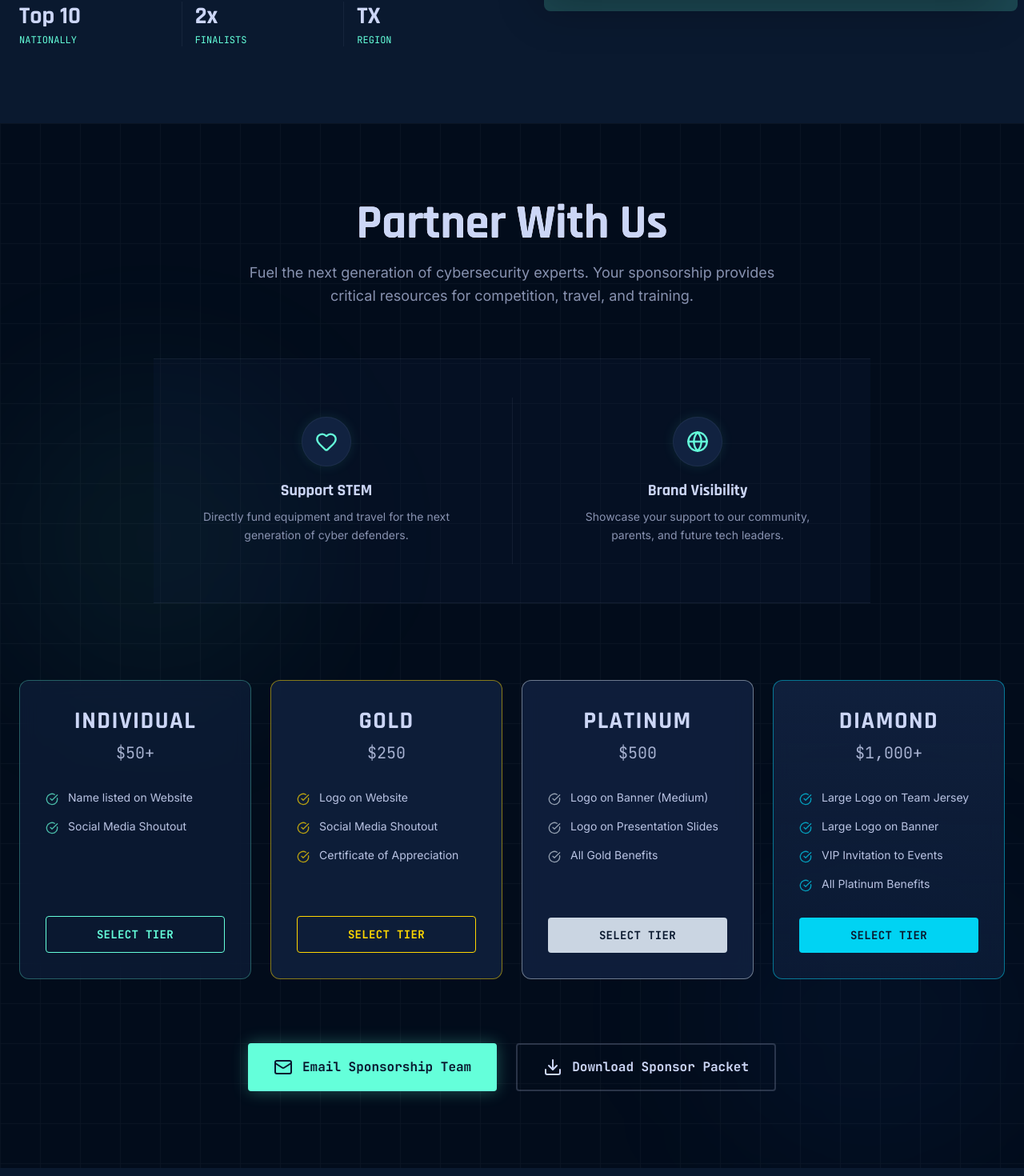
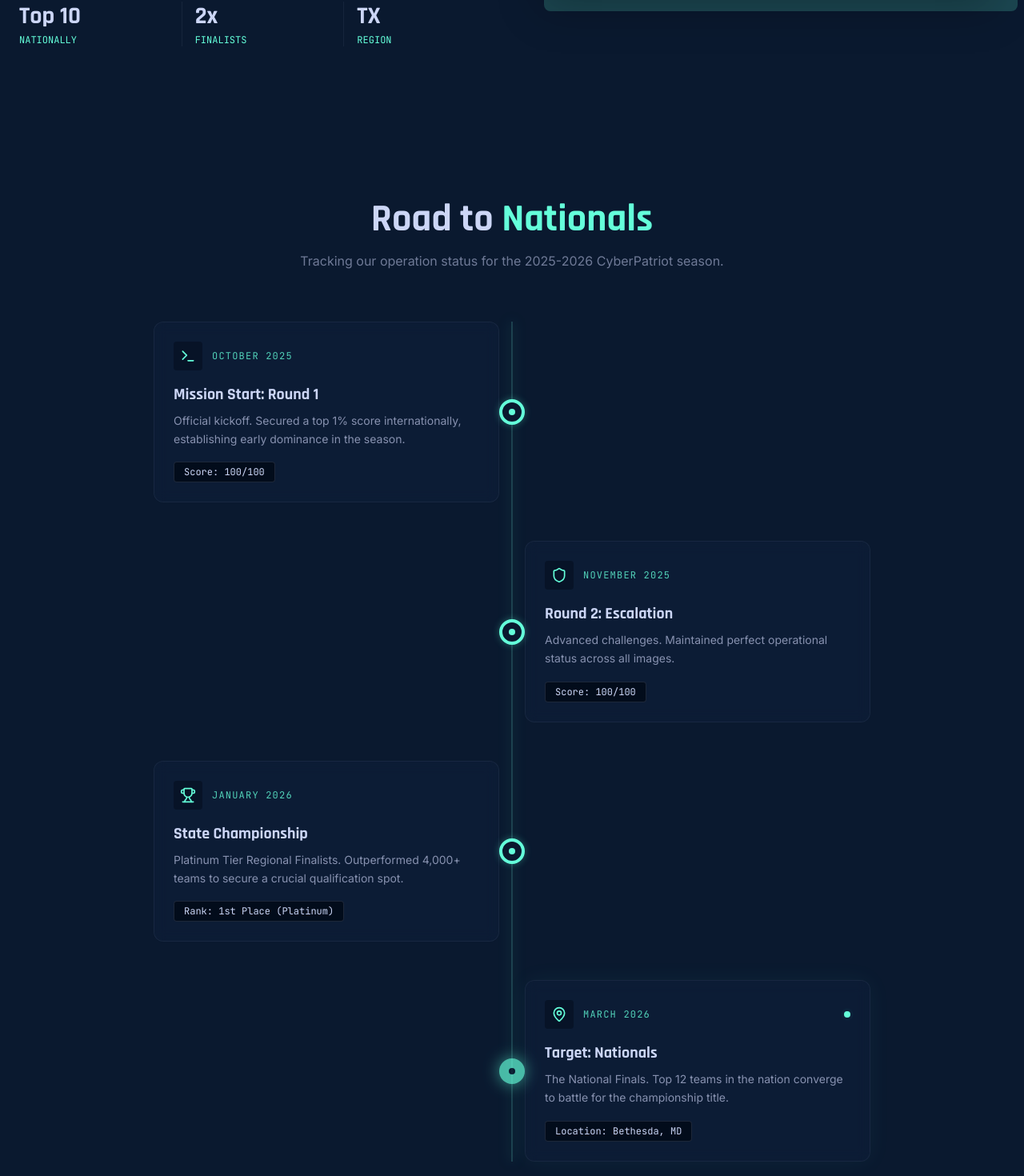
Before and after one commit to brodie10/jagscyber, a React (Vite) app: page / in a window 1280 px wide. Shown: the part 1291-2761 px from the top of the page at 80% size. Built offline with nearby package versions, Linux system fonts and the light colour scheme.

Commit message:
interactive timeline

```diff
--- a/src/App.jsx
+++ b/src/App.jsx
@@ -2,6 +2,7 @@
 import Navbar from './components/Navbar';
 import Hero from './components/Hero';
 import WhoWeAre from './components/WhoWeAre';
+import Roadmap from './components/Roadmap';
 import Sponsors from './components/Sponsors';
 import Donate from './components/Donate';
 import Footer from './components/Footer';
@@ -13,6 +14,7 @@
       <main>
         <Hero />
         <WhoWeAre />
+        <Roadmap />
         <Sponsors />
         <Donate />
       </main>
--- /dev/null
+++ b/src/components/Roadmap.jsx
@@ -0,0 +1,130 @@
+import React from 'react';
+import { motion } from 'framer-motion';
+import { Terminal, Shield, Trophy, MapPin, Target } from 'lucide-react';
+
+const milestones = [
+    {
+        title: "Mission Start: Round 1",
+        date: "October 2025",
+        description: "Official kickoff. Secured a top 1% score internationally, establishing early dominance in the season.",
+        icon: Terminal,
+        status: "completed",
+        stats: "Score: 100/100"
+    },
+    {
+        title: "Round 2: Escalation",
+        date: "November 2025",
+        description: "Advanced challenges. Maintained perfect operational status across all images.",
+        icon: Shield,
+        status: "completed",
+        stats: "Score: 100/100"
+    },
+    {
+        title: "State Championship",
+        date: "January 2026",
+        description: "Platinum Tier Regional Finalists. Outperformed 4,000+ teams to secure a crucial qualification spot.",
+        icon: Trophy,
+        status: "completed",
+        stats: "Rank: 1st Place (Platinum)"
+    },
+    {
+        title: "Target: Nationals",
+        date: "March 2026",
+        description: "The National Finals. Top 12 teams in the nation converge to battle for the championship title.",
+        icon: MapPin,
+        status: "current",
+        stats: "Location: Bethesda, MD"
+    }
+];
+
+const Roadmap = () => {
+    return (
+        <section id="roadmap" className="py-24 bg-navy relative overflow-hidden">
+            <div className="max-w-7xl mx-auto px-6">
+                <div className="text-center mb-16">
+                    <motion.h2
+                        initial={{ opacity: 0, y: 20 }}
+                        whileInView={{ opacity: 1, y: 0 }}
+                        viewport={{ once: true }}
+                        className="text-3xl md:text-5xl font-display font-bold text-slate-light mb-4"
+                    >
+                        Road to <span className="text-cyber-green">Nationals</span>
+                    </motion.h2>
+                    <p className="text-slate opacity-80 max-w-2xl mx-auto">
+                        Tracking our operation status for the 2025-2026 CyberPatriot season.
+                    </p>
+                </div>
+
+                <div className="relative max-w-4xl mx-auto">
+                    {/* Vertical Line */}
+                    <div className="absolute left-4 md:left-1/2 top-0 bottom-0 w-px bg-slate/10 -translate-x-1/2"></div>
+                    <div className="absolute left-4 md:left-1/2 top-0 bottom-0 w-px bg-cyber-green/30 -translate-x-1/2 shadow-[0_0_15px_rgba(100,255,218,0.5)]"></div>
+
+                    <div className="space-y-12">
+                        {milestones.map((item, index) => {
+                            const isEven = index % 2 === 0;
+                            const isCurrent = item.status === 'current';
+
+                            return (
+                                <motion.div
+                                    key={index}
+                                    initial={{ opacity: 0, x: isEven ? -50 : 50 }}
+                                    whileInView={{ opacity: 1, x: 0 }}
+                                    viewport={{ once: true, margin: "-50px" }}
+                                    transition={{ duration: 0.5, delay: index * 0.1 }}
+                                    className={`relative flex flex-col md:flex-row gap-8 ${isEven ? 'md:flex-row-reverse' : ''} items-center`}
+                                >
+                                    {/* Timeline Node */}
+                                    <div className="absolute left-4 md:left-1/2 -translate-x-1/2 z-10">
+                                        <div className={`
+                                            w-8 h-8 rounded-full flex items-center justify-center border-4
+                                            ${isCurrent ? 'bg-cyber-green border-cyber-green/30 animate-pulse shadow-[0_0_20px_rgba(100,255,218,0.8)]' : 'bg-navy border-cyber-green shadow-[0_0_10px_rgba(100,255,218,0.3)]'}
+                                        `}>
+                                            <div className={`w-2 h-2 rounded-full ${isCurrent ? 'bg-navy' : 'bg-cyber-green'}`}></div>
+                                        </div>
+                                    </div>
+
+                                    {/* Content Spacer */}
+                                    <div className="flex-1 hidden md:block"></div>
+
+                                    {/* Card */}
+                                    <div className="flex-1 w-full pl-12 md:pl-0">
+                                        <div className={`
+                                            p-6 rounded-xl border border-slate/10 bg-navy-light/40 backdrop-blur-sm
+                                            hover:border-cyber-green/30 transition-all duration-300 group
+                                            ${isCurrent ? 'border-cyber-green/50 shadow-[0_0_30px_rgba(100,255,218,0.05)]' : ''}
+                                        `}>
+                                            <div className="flex items-center justify-between mb-4">
+                                                <div className="flex items-center gap-3">
+                                                    <div className="p-2 rounded bg-navy-dark/50 text-cyber-green">
+                                                        <item.icon size={20} />
+                                                    </div>
+                                                    <span className="text-xs font-mono text-cyber-green/80 uppercase tracking-widest">{item.date}</span>
+                                                </div>
+                                                {isCurrent && (
+                                                    <span className="flex h-2 w-2 relative">
+                                                        <span className="animate-ping absolute inline-flex h-full w-full rounded-full bg-cyber-green opacity-75"></span>
+                                                        <span className="relative inline-flex rounded-full h-2 w-2 bg-cyber-green"></span>
+                                                    </span>
+                                                )}
+                                            </div>
+
+                                            <h3 className="text-xl font-bold text-slate-light mb-2">{item.title}</h3>
+                                            <p className="text-slate text-sm leading-relaxed mb-4">{item.description}</p>
+
+                                            <div className="inline-block px-3 py-1 bg-navy-dark border border-slate/20 rounded text-xs font-mono text-slate-light">
+                                                {item.stats}
+                                            </div>
+                                        </div>
+                                    </div>
+                                </motion.div>
+                            );
+                        })}
+                    </div>
+                </div>
+            </div>
+        </section>
+    );
+};
+
+export default Roadmap;
--- a/src/components/WhoWeAre.jsx
+++ b/src/components/WhoWeAre.jsx
@@ -17,7 +17,7 @@
                     <p className="text-slate text-lg leading-relaxed mb-6">
                         We are <span className="text-cyber-green font-bold">Team 2</span> from San Antonio, TX.
                         For the second year in a row, we have qualified as one of the
-                        <span className="text-slate-light font-semibold"> top 12 teams in the nation</span> out of thousands of competitors.
+                        <span className="text-slate-light font-semibold"> top 10 teams in the nation</span> out of thousands of competitors.
                     </p>
 
                     <div className="bg-navy-dark border-l-4 border-cyber-green p-6 mb-8 rounded-r-lg">
```
